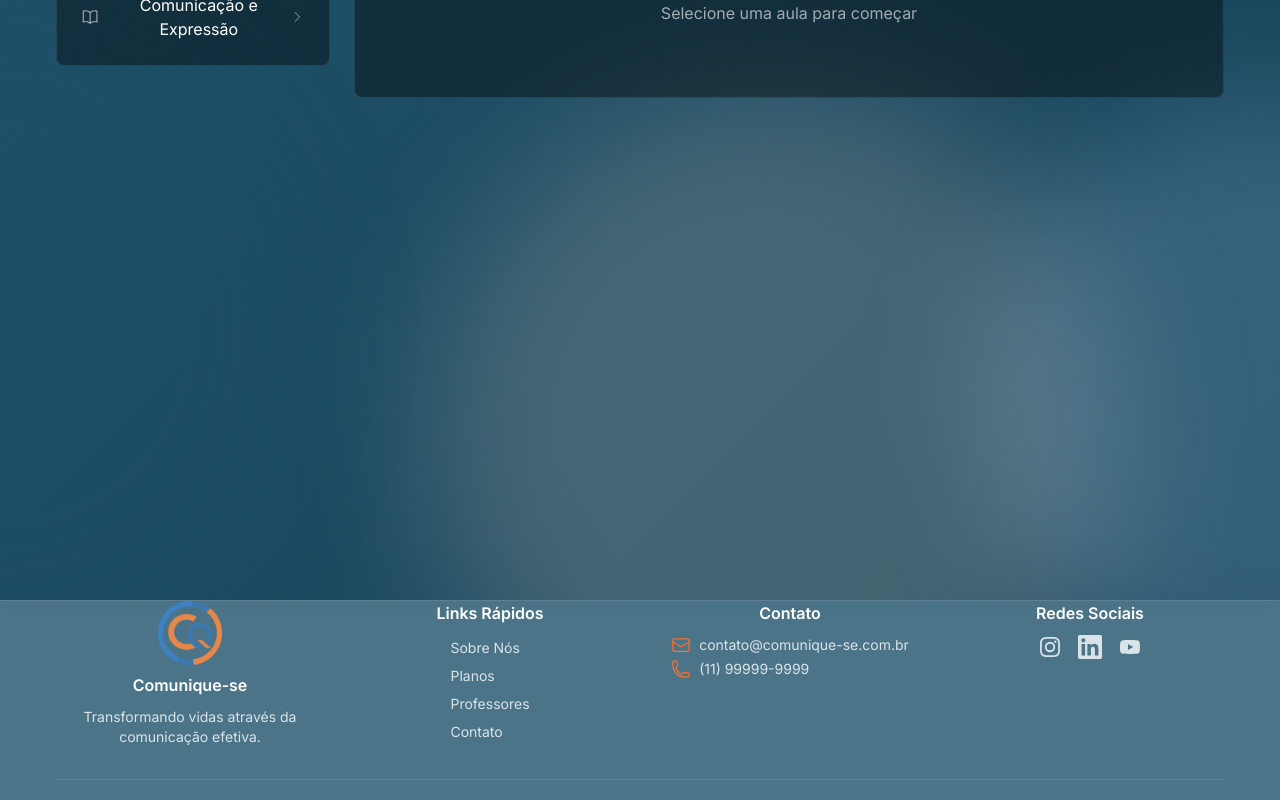
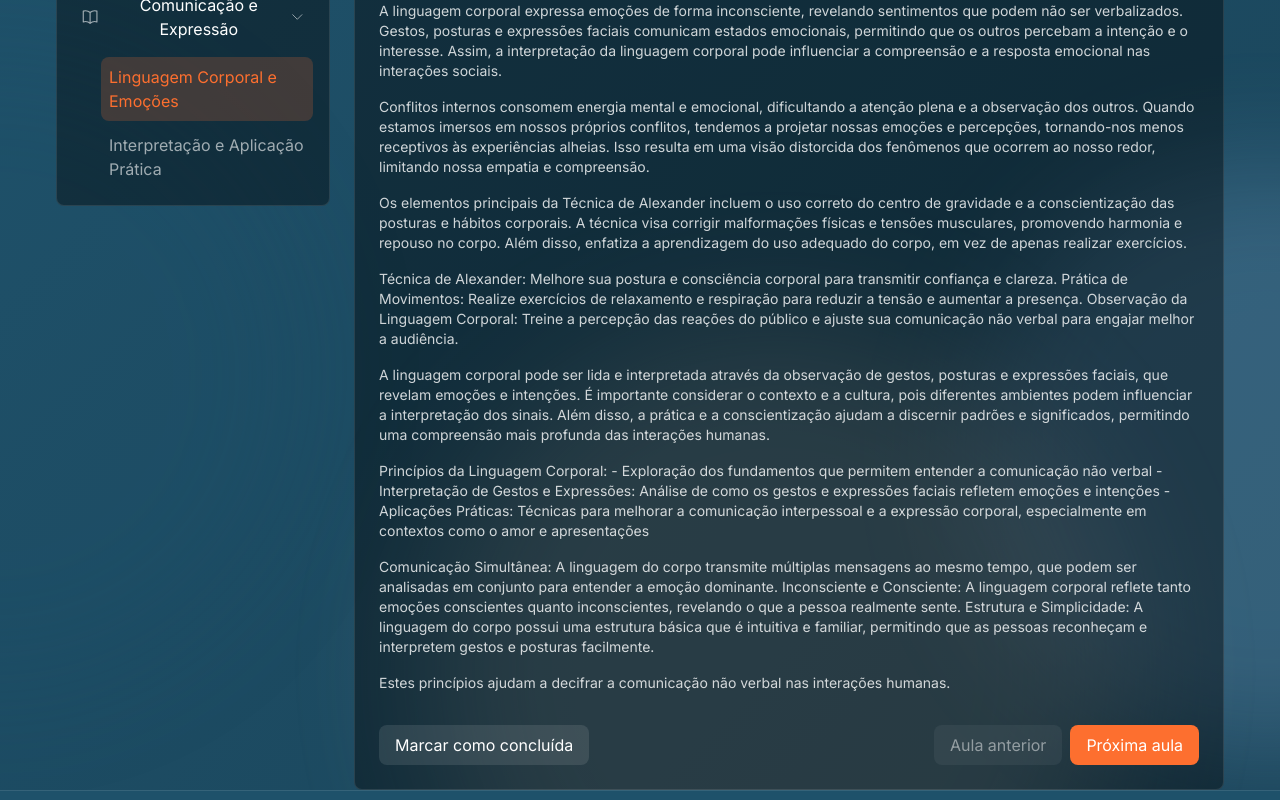
Before and after one commit to lucasbglalves/testesit, a Next.js app: page /dashboard/cursos/1 in a window 1280 px wide. Shown: the part 200-1000 px from the top of the page. Built offline with nearby package versions, Linux system fonts and the light colour scheme.

Commit message:
Footer, responsividade

```diff
--- a/src/app/dashboard/cursos/[id]/page.tsx
+++ b/src/app/dashboard/cursos/[id]/page.tsx
@@ -12,7 +12,7 @@ import {
 import { useRouter, useParams } from 'next/navigation';
 
 // Dados mockados dos cursos
-const coursesData = [
+const initialCoursesData = [
   {
     id: 1,
     title: 'Linguagem Corporal',
@@ -130,37 +130,66 @@ FREITAS, Luiz Carlos de. Comunicação Organizacional. Apostila acadêmica.`,
     modules: [
       {
         id: 1,
-        title: 'Introdução à Comunicação Corporativa',
+        title: 'Fundamentos da Comunicação Interpessoal e Corporativa',
         completed: false,
         lessons: [
           {
             id: 1,
-            title: 'O que é Comunicação Corporativa?',
-            content: 'A comunicação corporativa envolve todas as ações de comunicação realizadas por uma empresa para construir e manter sua imagem, tanto interna quanto externamente.'
+            title: 'Fundamentos da Comunicação Interpessoal e Corporativa',
+            content: 'A comunicação é essencial para o funcionamento eficaz das organizações. Muitas falhas de entendimento ocorrem não por falta de vocabulário, mas por bloqueios emocionais como medo, ciúmes ou ressentimento. A base de toda comunicação bem-sucedida está no entendimento do significado e no processo de codificação e decodificação da mensagem. O emissor deve adaptar sua linguagem ao repertório do receptor para evitar ruídos e interpretações equivocadas. Segundo o material da LCN Gestão (2016), comunicar não é apenas transmitir informações, mas garantir que o conteúdo seja compreendido de forma eficaz.',
+            completed: false
           }
         ]
       },
       {
         id: 2,
-        title: 'Canais de Comunicação',
+        title: 'Barreiras e Ruídos na Comunicação Organizacional',
         completed: false,
         lessons: [
           {
             id: 1,
-            title: 'Canais Internos e Externos',
-            content: 'Conheça os principais canais utilizados para comunicação com colaboradores, clientes e o público em geral.'
+            title: 'Barreiras e Ruídos na Comunicação Organizacional',
+            content: 'As falhas na comunicação têm origem quando o emissor considera o receptor como um agente passivo. As diferenças de experiências, cultura, temperamento e percepção afetam a interpretação da mensagem. Os ruídos mais comuns incluem: excesso de dados, falta de liderança, cultura organizacional fechada, e baixa empatia. Emoções fortes agem como ruídos, distorcendo o significado. É vital reconhecer que tanto emissor quanto receptor têm responsabilidades compartilhadas no processo comunicacional.',
+            completed: false
           }
         ]
       },
       {
         id: 3,
-        title: 'Gestão de Crises',
+        title: 'Confiança, Relações Humanas e Intenção Comunicacional',
         completed: false,
         lessons: [
           {
             id: 1,
-            title: 'Como Gerenciar uma Crise de Imagem',
-            content: 'Saiba como agir em situações de crise e proteger a reputação da empresa.'
+            title: 'Confiança, Relações Humanas e Intenção Comunicacional',
+            content: 'Relações humanas moldam a comunicação. Onde há confiança, há mais abertura e compreensão. Onde há desconfiança, a comunicação tende ao fracasso, mesmo com palavras bem escolhidas. É essencial que o emissor compreenda como é percebido pelo receptor, tanto em termos de significado total (quem é) quanto de intenção específica (o que pretende). A comunicação corporativa deve partir da ação coerente, pois atitudes falam mais alto que palavras. Relações são construídas por meio da empatia, escuta ativa e intenção clara.\n\nOs Três Componentes da Mensagem: Fatos, Sentimentos e Propósitos\nToda mensagem codificada possui três elementos: fatos objetivos (dados e informações), sentimentos (reações emocionais) e propósitos (intenções do emissor). O bom comunicador deve ser preciso, breve e claro com os fatos; demonstrar empatia e respeitar os sentimentos alheios; e deixar claro seu propósito. Compreender e equilibrar esses três aspectos reduz conflitos e aumenta a efetividade da comunicação. Ao integrar sentimentos e intenções aos fatos, a comunicação ganha humanidade e direção.',
+            completed: false
+          }
+        ]
+      },
+      {
+        id: 4,
+        title: 'O Papel da Liderança e a Alta Direção na Comunicação',
+        completed: false,
+        lessons: [
+          {
+            id: 1,
+            title: 'O Papel da Liderança e a Alta Direção na Comunicação',
+            content: 'A alta direção tem papel central na comunicação corporativa. Ela deve garantir fluidez nos fluxos de informação, coerência entre discurso e prática e sinceridade na partilha de dados. A comunicação eficaz envolve adaptação ao ponto de vista do receptor, transmissão dos conteúdos em pequenas doses, e abertura para feedback e participação ativa. O líder deve agir como facilitador do diálogo, criando espaços de escuta e expressão.',
+            completed: false
+          }
+        ]
+      },
+      {
+        id: 5,
+        title: 'Competências do Comunicador Eficaz e Boas Práticas',
+        completed: false,
+        lessons: [
+          {
+            id: 1,
+            title: 'Competências do Comunicador Eficaz e Boas Práticas',
+            content: 'O comunicador eficaz é um bom ouvinte, empático, aberto a críticas construtivas e preparado para dialogar. Deve confirmar a compreensão da mensagem, ser assertivo e estimular a expressão do outro. É fundamental buscar feedbacks, adequar a linguagem à audiência e praticar a escuta ativa. A melhoria contínua das competências comunicacionais é um diferencial competitivo tanto para o profissional quanto para a organização.\n\nReferência:\nCASTRO, Luciano. Comunicação Empresarial. LCN Gestão, 2016. Disponível em: https://www.lcngestao.com.br',
+            completed: false
           }
         ]
       }
@@ -171,10 +200,14 @@ FREITAS, Luiz Carlos de. Comunicação Organizacional. Apostila acadêmica.`,
 export default function CoursePage() {
   const params = useParams();
   const courseId = Number(params.id);
+
+  // Usar useState para gerenciar os dados do curso e permitir atualizações
+  const [coursesData, setCoursesData] = useState(initialCoursesData);
+
   const courseData = coursesData.find(c => c.id === courseId);
 
-  const [expandedModule, setExpandedModule] = useState<number | null>(1);
-  const [selectedLesson, setSelectedLesson] = useState<number>(1);
+  const [expandedModule, setExpandedModule] = useState<number | null>(courseData?.modules[0]?.id || null);
+  const [selectedLesson, setSelectedLesson] = useState<number>(courseData?.modules[0]?.lessons[0]?.id || 1);
   const router = useRouter();
 
   if (!courseData) {
@@ -183,10 +216,40 @@ export default function CoursePage() {
 
   const handleModuleClick = (moduleId: number) => {
     setExpandedModule(expandedModule === moduleId ? null : moduleId);
+    // Se o módulo foi expandido, selecione a primeira lição dele
+    if (expandedModule !== moduleId) {
+      const moduleToExpand = courseData?.modules.find(m => m.id === moduleId);
+      if (moduleToExpand && moduleToExpand.lessons.length > 0) {
+        setSelectedLesson(moduleToExpand.lessons[0].id);
+      }
+    }
   };
 
   const handleLessonClick = (lessonId: number) => {
     setSelectedLesson(lessonId);
+
+    // Marcar a lição como concluída no estado local
+    setCoursesData(prevCoursesData => {
+      return prevCoursesData.map(course => {
+        if (course.id === courseId) {
+          return {
+            ...course,
+            modules: course.modules.map(module => {
+              return {
+                ...module,
+                lessons: module.lessons.map(lesson => {
+                  if (lesson.id === lessonId) {
+                    return { ...lesson, completed: true };
+                  }
+                  return lesson;
+                })
+              };
+            })
+          };
+        }
+        return course;
+      });
+    });
   };
 
   const getLessonContent = () => {
@@ -197,7 +260,71 @@ export default function CoursePage() {
     return null;
   };
 
+  // Função para encontrar a lição atual e seu índice
+  const findCurrentLessonInfo = () => {
+    let currentModuleIndex = -1;
+    let currentLessonIndex = -1;
+
+    for (let i = 0; i < courseData.modules.length; i++) {
+      const module = courseData.modules[i];
+      const lessonIndex = module.lessons.findIndex(l => l.id === selectedLesson);
+      if (lessonIndex !== -1) {
+        currentModuleIndex = i;
+        currentLessonIndex = lessonIndex;
+        return { module, lessonIndex, currentModuleIndex };
+      }
+    }
+    return null;
+  };
+
+  const currentLessonInfo = findCurrentLessonInfo();
+  const currentModule = currentLessonInfo?.module;
+  const currentLessonIndex = currentLessonInfo?.lessonIndex;
+  const currentModuleIndex = currentLessonInfo?.currentModuleIndex;
+
+  // Lógica para navegar para a próxima aula
+  const goToNextLesson = () => {
+    if (!currentModule || currentLessonIndex === undefined || currentModuleIndex === undefined) return;
+
+    // Verifica se há uma próxima lição no módulo atual
+    if (currentLessonIndex < currentModule.lessons.length - 1) {
+      setSelectedLesson(currentModule.lessons[currentLessonIndex + 1].id);
+    } else {
+      // Se não houver próxima lição no módulo atual, procura o próximo módulo
+      if (currentModuleIndex < courseData.modules.length - 1) {
+        const nextModule = courseData.modules[currentModuleIndex + 1];
+        if (nextModule.lessons.length > 0) {
+          setSelectedLesson(nextModule.lessons[0].id);
+          setExpandedModule(nextModule.id); // Expande o próximo módulo
+        }
+      }
+    }
+  };
+
+  // Lógica para navegar para a aula anterior
+  const goToPreviousLesson = () => {
+    if (!currentModule || currentLessonIndex === undefined || currentModuleIndex === undefined) return;
+
+    // Verifica se há uma lição anterior no módulo atual
+    if (currentLessonIndex > 0) {
+      setSelectedLesson(currentModule.lessons[currentLessonIndex - 1].id);
+    } else {
+      // Se não houver lição anterior no módulo atual, procura o módulo anterior
+      if (currentModuleIndex > 0) {
+        const previousModule = courseData.modules[currentModuleIndex - 1];
+        if (previousModule.lessons.length > 0) {
+          setSelectedLesson(previousModule.lessons[previousModule.lessons.length - 1].id);
+          setExpandedModule(previousModule.id); // Expande o módulo anterior
+        }
+      }
+    }
+  };
+
   const currentLesson = getLessonContent();
+
+  // Determina se os botões de navegação devem estar desabilitados
+  const isFirstLesson = currentModuleIndex === 0 && currentLessonIndex === 0;
+  const isLastLesson = currentModuleIndex === courseData.modules.length - 1 && currentLessonIndex === (currentModule?.lessons.length ?? 0) - 1;
 
   return (
     <main className="page-content">
@@ -218,7 +345,7 @@ export default function CoursePage() {
           <span className="text-white">{courseData.title}</span>
         </div>
 
-        <div className="grid md:grid-cols-4 gap-6">
+        <div className="grid grid-cols-1 md:grid-cols-4 gap-6">
           {/* Sidebar com módulos */}
           <div className="md:col-span-1">
             <div className="bg-black/40 rounded-lg border border-white/10 p-4">
@@ -288,27 +415,24 @@ export default function CoursePage() {
                       className="px-4 py-2 rounded-lg bg-white/10 text-white hover:bg-white/20 transition-colors"
                       onClick={() => {
                         // Marcar aula como concluída
-                        console.log('Marcar como concluída');
+                        // A marcação já é feita no handleLessonClick ao selecionar a aula
+                        // console.log('Marcar como concluída'); // Remover log
                       }}
                     >
                       Marcar como concluída
                     </button>
                     <div className="flex gap-2">
                       <button
-                        className="px-4 py-2 rounded-lg bg-white/10 text-white hover:bg-white/20 transition-colors"
-                        onClick={() => {
-                          // Navegar para aula anterior
-                          console.log('Aula anterior');
-                        }}
+                        className="px-4 py-2 rounded-lg bg-white/10 text-white hover:bg-white/20 transition-colors disabled:opacity-50 disabled:cursor-not-allowed"
+                        onClick={goToPreviousLesson}
+                        disabled={isFirstLesson}
                       >
                         Aula anterior
                       </button>
                       <button
-                        className="px-4 py-2 rounded-lg bg-[#FD6F2F] text-white hover:bg-[#FD6F2F]/90 transition-colors"
-                        onClick={() => {
-                          // Navegar para próxima aula
-                          console.log('Próxima aula');
-                        }}
+                        className="px-4 py-2 rounded-lg bg-[#FD6F2F] text-white hover:bg-[#FD6F2F]/90 transition-colors disabled:opacity-50 disabled:cursor-not-allowed"
+                        onClick={goToNextLesson}
+                        disabled={isLastLesson}
                       >
                         Próxima aula
                       </button>
--- a/src/app/globals.css
+++ b/src/app/globals.css
@@ -133,6 +133,7 @@ body {
   min-height: 100vh;
   color: #E2E8F0;
   font-family: system-ui, -apple-system, sans-serif;
+  background-color: var(--primary);
 }
 
 img {
--- a/src/components/Footer.tsx
+++ b/src/components/Footer.tsx
@@ -6,7 +6,7 @@ export default function Footer() {
   return (
     <footer className="backdrop-blur-md bg-[#1F526B]/80 border-t border-white/10">
       <div className="container mx-auto px-4 py-8">
-        <div className="flex flex-row justify-between items-start w-full gap-8">
+        <div className="flex flex-row justify-between items-start w-full gap-8 mt-10">
           {/* Logo e Descrição */}
           <div className="flex flex-col items-center justify-end text-center w-full max-w-xs">
             <Link href="/" className="inline-block mb-2">
@@ -106,7 +106,7 @@ export default function Footer() {
 
         {/* Copyright */}
         <div className="mt-8 pt-8 border-t border-white/10 text-center">
-          <p className="text-white/60 text-sm">
+          <p className="text-white/60 text-sm my-4">
             © {new Date().getFullYear()} Comunique-se. Todos os direitos reservados.
           </p>
         </div>
```
